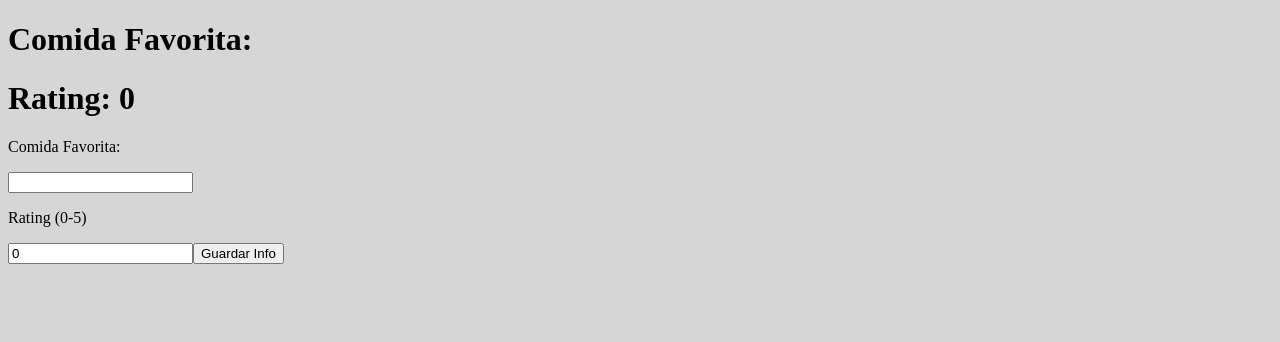
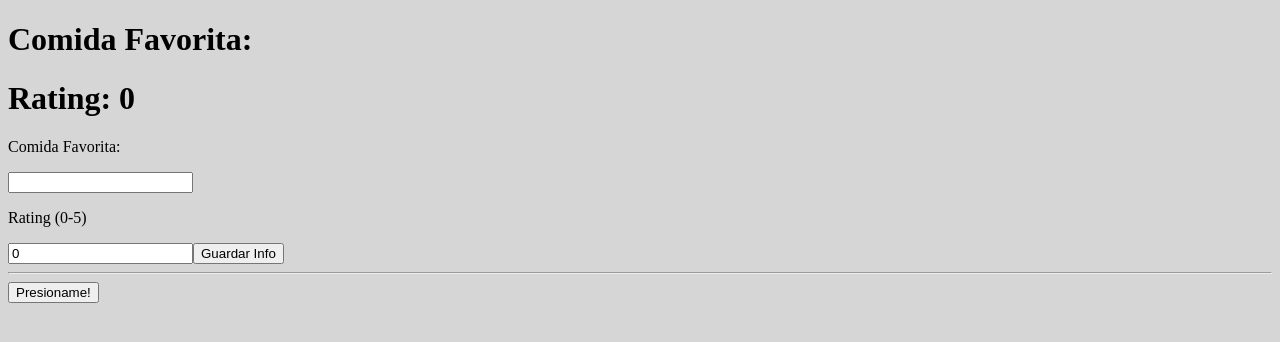
Before and after one commit to Dwardmr/frontend-demo, a React (Create React App) app: page / in a window 1280 px wide. Shown: the top 342 px of the page. Built offline with nearby package versions, Linux system fonts and the light colour scheme; no server answers; a web font is replaced by a local one.

Commit message:
nuevo boton agregado con slato de linea

```diff
--- a/src/App.js
+++ b/src/App.js
@@ -40,6 +40,8 @@ const App = () => {
       <p>Rating (0-5)</p>
       <input type="number" value={rating} onChange={handleRating} />
       <button onClick={guardarInfoEnApi}>Guardar Info</button>
+      <hr />
+      <button>Presioname!</button>
     </div>
   );
 }
```
